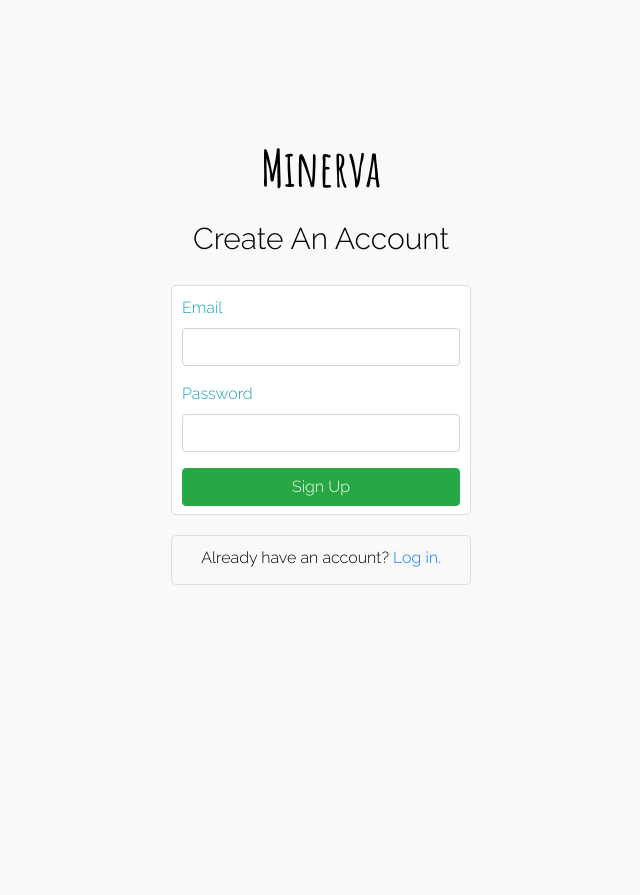
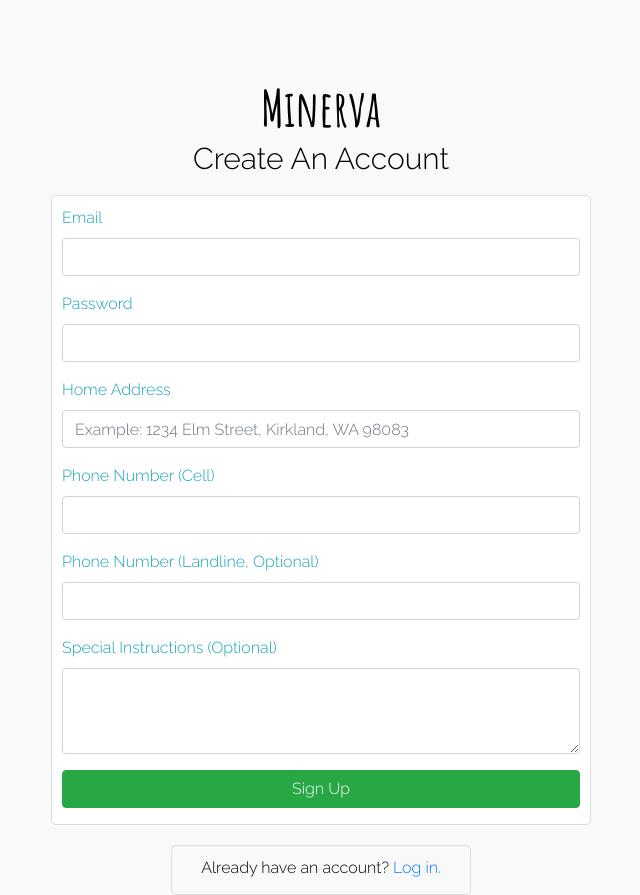
Before and after one commit to noraatfedora/Minerva, a Flask app: page /register in a window 1280 px wide. Shown: the whole page, without its empty margins (319-959 px from the left). Before the commit the page ends 585 px from the top, so only its background shows below. Run offline with Flask 2, Linux system fonts and the light colour scheme; some libraries are stand-ins or nearby versions.

Commit message:
includes the new register fields

```diff
--- a/src/__init__.py
+++ b/src/__init__.py
@@ -4,8 +4,6 @@ from flask import (
 )
 
 from flask import Flask, render_template, url_for
-
-
 
 def create_app(test_config=None):
     # create and configure the app
--- a/src/auth.py
+++ b/src/auth.py
@@ -37,7 +37,7 @@ def login():
 
         flash(error)
 
-    return render_template('auth/login.html')
+    return render_template('auth/login.html', title = "Log In")
 
 @bp.route('/register', methods=('GET', 'POST'))
 def register():
@@ -74,7 +74,7 @@ def register():
             return redirect(url_for('auth.login'))
 
         flash(error)
-    return render_template('auth/register.html')
+    return render_template('auth/register.html', title = 'Register')
 
 @bp.before_app_request
 def load_logged_in_user():
--- /dev/null
+++ b/src/static/register.css
@@ -0,0 +1,69 @@
+@import url('https://fonts.googleapis.com/css2?family=Raleway:wght@300&display=swap');
+@import url('https://fonts.googleapis.com/css2?family=Amatic+SC:wght@700&display=swap');
+
+body {
+    margin: 0;
+    padding: 0;
+    background-color: #f9f9f9;
+    font-family: 'Raleway', sans-serif;
+    color: black;
+    height: 100vh;
+  }
+
+  #logo {
+    position: relative;
+    font-family:'Amatic SC', cursive;
+    font-size:50px;
+    text-align: center;
+    top: 70px;
+    text-decoration: none;
+    color:black;
+  }
+
+  h1 {
+    position:relative;
+    text-align: center;
+    font-size: 30px;
+    top: 50px;
+  }
+
+  input {
+     color: #e8f0fe;
+     background-color: #e8f0fe;
+  }
+
+  .register-text {
+    position: relative;
+    top: 20px;
+    color: black;
+    border: 1px solid #d8dee2;
+    height: 50px;
+    width: 300px;
+    border-radius: 5px;
+    padding: 10px;
+    margin-left:auto;
+    margin-right: auto;
+    text-align:center;
+  }
+
+  #login .container #login-row #login-column #login-box {
+    margin-left:auto;
+    margin-right: auto;
+    margin-top: 60px;
+    width: 700px;
+    height: 630px;
+    padding: 10px;
+    border: 1px solid #d8dee2;
+    border-radius: 5px;
+    background-color: #ffffff;
+  }
+
+
+  #text-info
+
+  #login .container #login-row #login-column #login-box #login-form {
+    padding: 20px;
+  }
+  #login .container #login-row #login-column #login-box #login-form #register-link {
+    margin-top: -85px;
+  }
--- a/src/templates/auth/register.html
+++ b/src/templates/auth/register.html
@@ -5,7 +5,7 @@
         <script src="//maxcdn.bootstrapcdn.com/bootstrap/4.1.1/js/bootstrap.min.js"></script>
         <script src="//cdnjs.cloudflare.com/ajax/libs/jquery/3.2.1/jquery.min.js"></script>
         <!------ Include the above in your HEAD tag ---------->
-        <link rel= "stylesheet" type= "text/css" href= "{{ url_for('static',filename='login.css') }}">
+        <link rel= "stylesheet" type= "text/css" href= "{{ url_for('static',filename='register.css') }}">
     </head>
     <body>
     {% block content %}
@@ -19,12 +19,29 @@
                         <div id="login-box" class="col-md-12">
                             <form id="login-form" class="form" action="" method="post">
                                 <div class="form-group">
-                                    <label for="username" class="text-info">Email</label><br>
-                                    <input type="text" name="username" id="username" class="form-control">
+                                    <label for="email" class="text-info">Email</label><br>
+                                    <input type="text" name="email" id="email" class="form-control">
                                 </div>
                                 <div class="form-group">
                                     <label for="password" class="text-info">Password</label><br>
                                     <input type="password" name="password" id="password" class="form-control">
+                                </div>
+                                <div class="form-group">
+                                    <label for="address" class="text-info">Home Address</label><br>
+                                    <input type="text" name="address" id="address" class="form-control"
+                                    placeholder = "Example: 1234 Elm Street, Kirkland, WA 98083 ">
+                                </div>
+                                <div class="form-group">
+                                    <label for="cell" class="text-info">Phone Number (Cell)</label><br>
+                                    <input type="text" name="cell" id="cell" class="form-control">
+                                </div>
+                                <div class="form-group">
+                                    <label for="cell" class="text-info">Phone Number (Landline, Optional)</label><br>
+                                    <input type="text" name="cell" id="cell" class="form-control">
+                                </div>
+                                <div class="form-group">
+                                    <label for="cell" class="text-info">Special Instructions (Optional)</label><br>
+                                    <textarea class="form-control" id="exampleFormControlTextarea1" rows="3"></textarea>
                                 </div>
                                 <div class="form-group">
                                     <input type="submit" name="submit" class="btn btn-success btn-md btn-block" value="Sign Up">
--- a/src/templates/base.html
+++ b/src/templates/base.html
@@ -31,6 +31,7 @@
               <div class="navbar-nav">
                 <a class="nav-item nav-link" href="{{ url_for('home') }}" id = "navtext"><strong>Home</strong></a>
                 <a class="nav-item nav-link" href="{{ url_for('volunteer') }}" id = "navtext"><strong>Volunteer</strong></a>
+
               </div>
               <div class="navbar-nav ml-auto">
                 <a class="nav-item nav-link" href="#" style="font-size: 20px;"><i class="fas fa-donate"></i></a>
@@ -45,6 +46,7 @@
     <br></br>
     <div id = "container">
         <div id = "main">
+            <h1>okai dis is {{ title }} </h1>
             {% block content %}
             {% endblock %}
         </div>
--- a/src/templates/home.html
+++ b/src/templates/home.html
@@ -1,4 +1,3 @@
 {% extends "base.html" %}
 {% block content %}
-    <h1>okai dis is home</h1>
 {% endblock content %}
--- a/src/templates/volunteer.html
+++ b/src/templates/volunteer.html
@@ -1,4 +1,3 @@
 {% extends "base.html" %}
 {% block content %}
-    <h1>okai dis is the volunteer page</h1>
 {% endblock content %}
```
